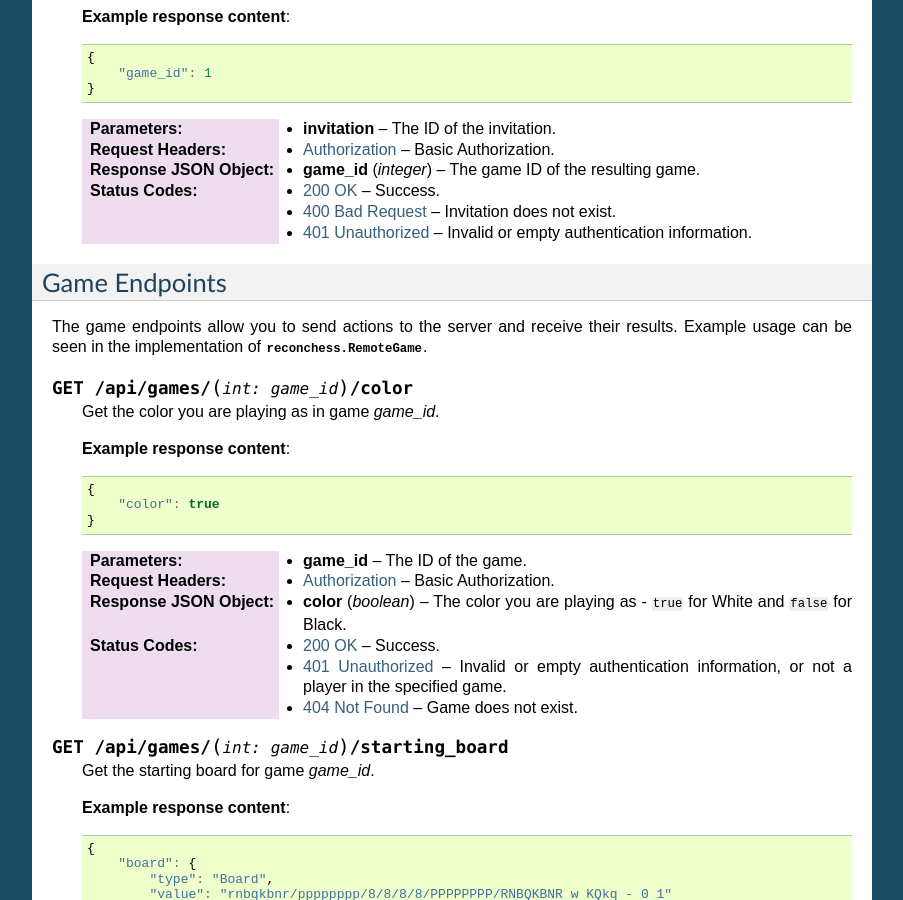
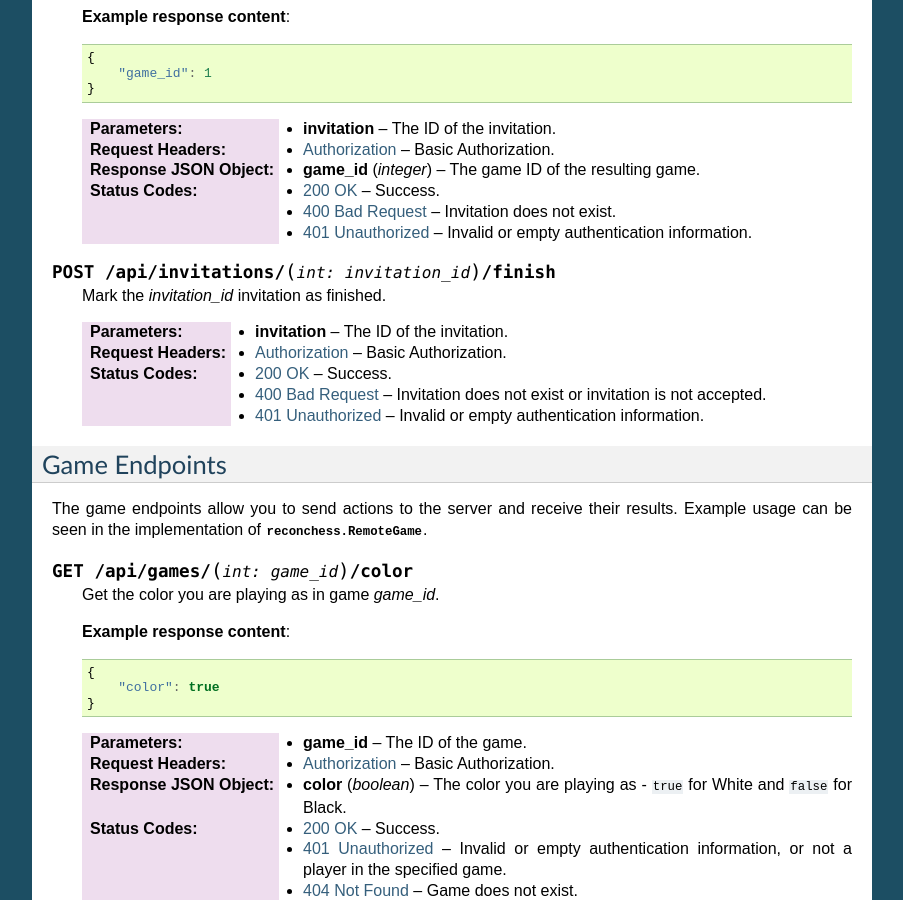
Before and after one commit to reconnaissanceblindchess/reconchess, a Sphinx documentation site: the page built from docs/source/reconchess_server.rst, in a window 1280 px wide and 900 px high, scrolled down 2498 px. Shown: the whole window, without its empty margins (198-1101 px from the left). Built offline with Sphinx 7.4.7, drawn with Linux system fonts in a browser that asks for light colours.

Commit message:
Adding invitations/{}/finish to docs

```diff
--- a/docs/source/reconchess_server.rst
+++ b/docs/source/reconchess_server.rst
@@ -157,6 +157,16 @@ in the :code:`rc_connect` script.
     :>json integer game_id: The game ID of the resulting game.
     :statuscode 200: Success.
     :statuscode 400: Invitation does not exist.
+    :statuscode 401: Invalid or empty authentication information.
+
+.. http:post:: /api/invitations/(int:invitation_id)/finish
+
+    Mark the `invitation_id` invitation as finished.
+
+    :param invitation: The ID of the invitation.
+    :<header Authorization: Basic Authorization.
+    :statuscode 200: Success.
+    :statuscode 400: Invitation does not exist or invitation is not accepted.
     :statuscode 401: Invalid or empty authentication information.
 
 Game Endpoints
```
